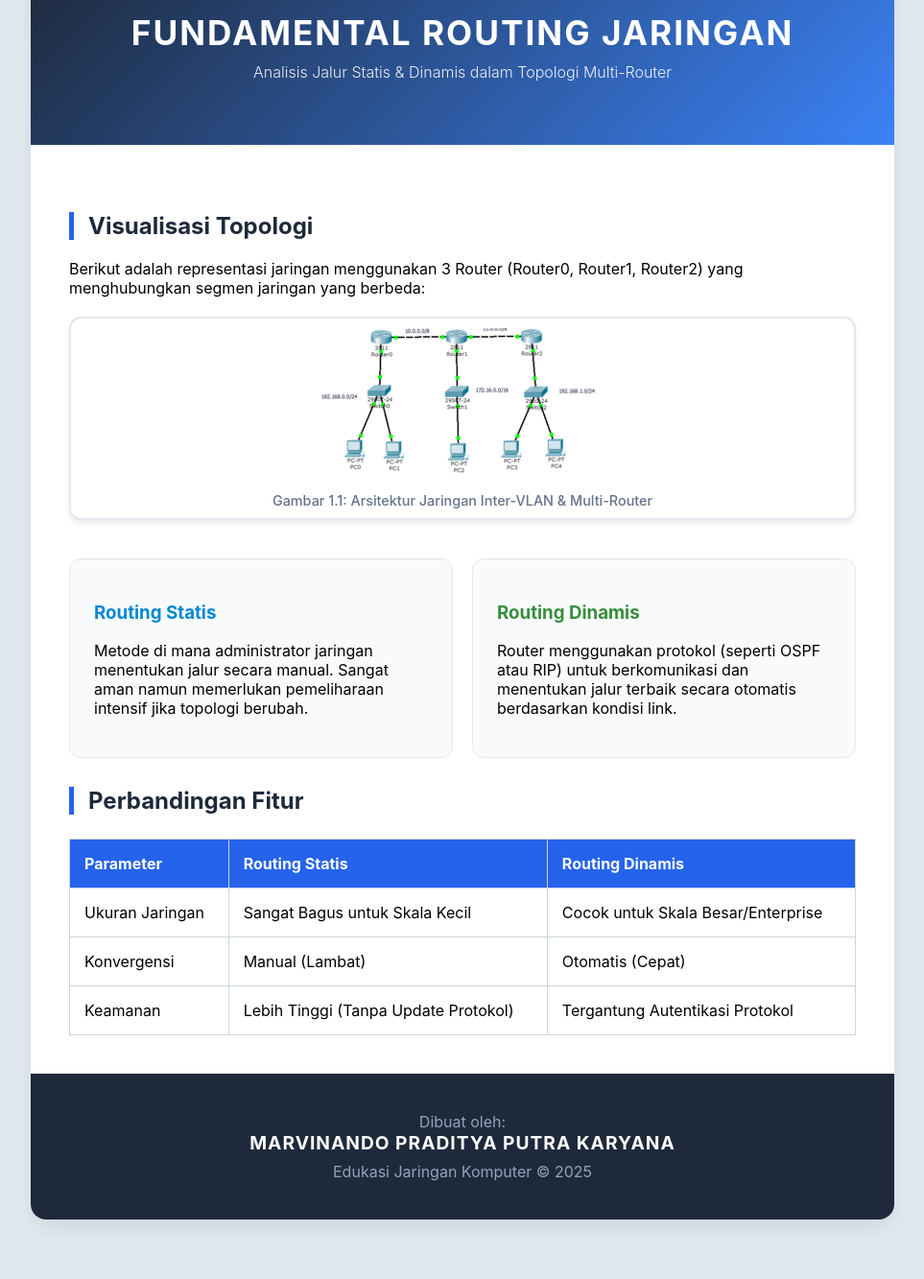
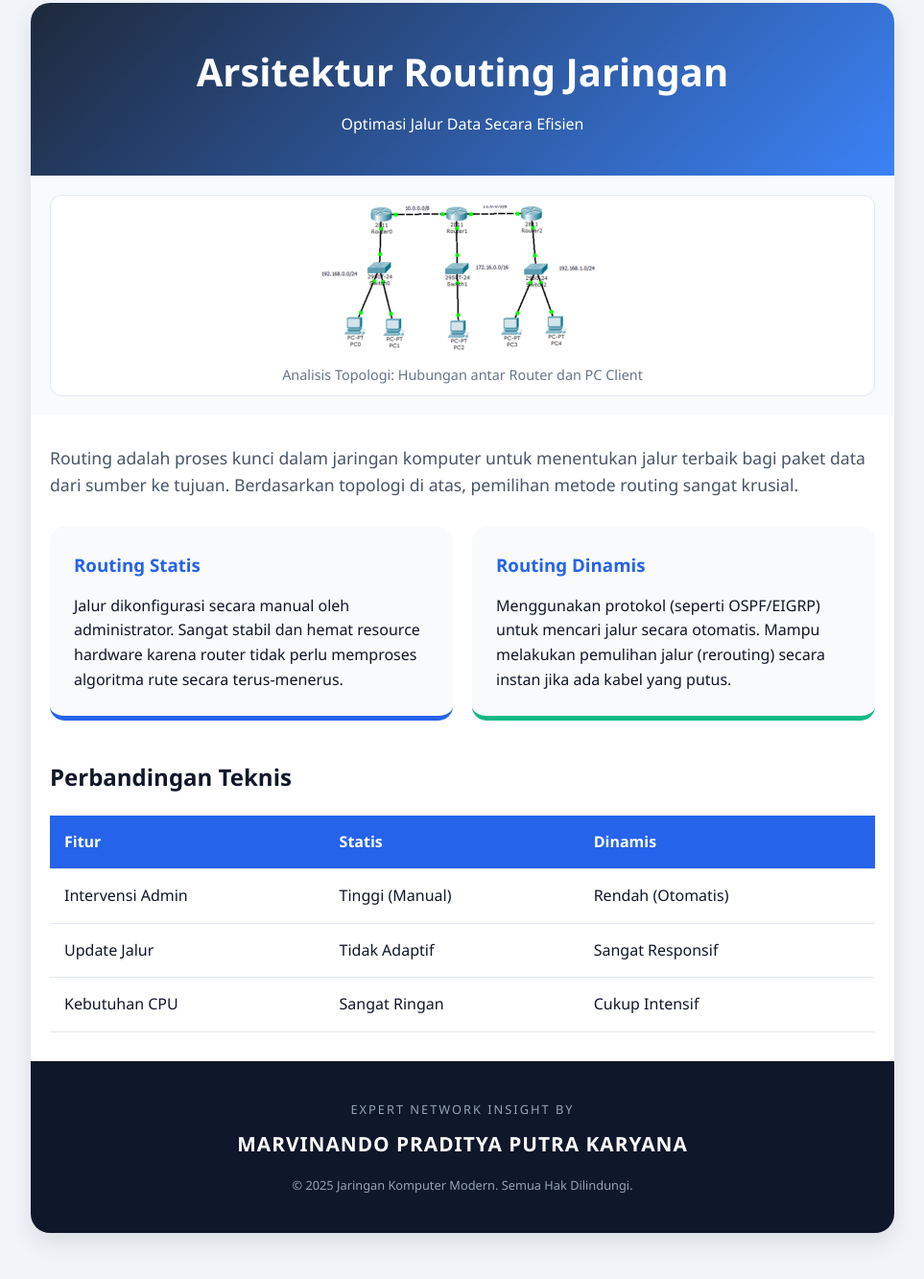
Before and after one commit to MrVinxi/mystore, a plain HTML site: page tugas-pak-adit/index.html in a window 1280 px wide. Shown: the part 57-1390 px from the top of the page at 96% size, without its empty margins (158-1121 px from the left). Before the commit the page ends 1348 px from the top, so only its background shows below. Drawn offline with Linux system fonts and the light colour scheme.

Commit message:
Update index.html

```diff
--- a/tugas-pak-adit/index.html
+++ b/tugas-pak-adit/index.html
@@ -5,116 +5,130 @@
     <meta name="viewport" content="width=device-width, initial-scale=1.0">
     <title>Routing Mastery - Marvinando Praditya</title>
     <style>
+        /* Modern Reset & Variables */
         :root {
             --primary: #2563eb;
-            --secondary: #64748b;
-            --dark: #1e293b;
-            --light: #f8fafc;
-            --accent: #3b82f6;
+            --dark: #0f172a;
+            --slate: #475569;
+            --bg: #f1f5f9;
+            --white: #ffffff;
+        }
+
+        * {
+            box-sizing: border-box;
+            margin: 0;
+            padding: 0;
         }
 
         body {
-            font-family: 'Inter', system-ui, -apple-system, sans-serif;
-            background-color: #e2e8f0;
-            margin: 0;
-            padding: 20px;
-            display: flex;
-            justify-content: center;
+            font-family: 'Segoe UI', Roboto, Helvetica, Arial, sans-serif;
+            background-color: var(--bg);
+            color: var(--dark);
+            line-height: 1.6;
+            padding: 10px; /* Padding kecil untuk layar HP */
         }
 
-        .container {
-            background: white;
+        /* Container Utama Responsif */
+        .main-container {
             max-width: 900px;
-            width: 100%;
-            border-radius: 16px;
-            box-shadow: 0 10px 25px -5px rgba(0, 0, 0, 0.1);
+            margin: 20px auto;
+            background: var(--white);
+            border-radius: 20px;
             overflow: hidden;
+            box-shadow: 0 10px 25px rgba(0,0,0,0.1);
         }
 
-        .header-section {
+        /* Header Adaptif */
+        header {
             background: linear-gradient(135deg, #1e293b 0%, #3b82f6 100%);
             color: white;
-            padding: 50px 20px;
+            padding: 40px 20px;
             text-align: center;
         }
 
-        .header-section h1 {
-            margin: 0;
-            font-size: 2.2rem;
-            text-transform: uppercase;
-            letter-spacing: 2px;
+        header h1 {
+            font-size: clamp(1.5rem, 5vw, 2.5rem); /* Ukuran teks fleksibel */
+            margin-bottom: 10px;
         }
 
-        .header-section p {
-            opacity: 0.9;
-            margin-top: 10px;
-            font-weight: 300;
+        /* Area Gambar Responsif */
+        .image-section {
+            padding: 20px;
+            text-align: center;
+            background: #f8fafc;
         }
 
-        .content {
-            padding: 40px;
+        .img-wrapper {
+            background: white;
+            padding: 10px;
+            border-radius: 12px;
+            border: 1px solid #e2e8f0;
+            display: inline-block;
+            width: 100%;
         }
 
-        /* Styling Frame Gambar */
-        .topology-image-container {
-            margin: 20px 0 40px 0;
-            background: #ffffff;
-            border: 2px solid #e2e8f0;
-            border-radius: 12px;
-            padding: 10px;
-            box-shadow: 0 4px 6px -1px rgba(0, 0, 0, 0.1);
-            text-align: center;
+        .img-wrapper img {
+            max-width: 100%;
+            height: auto;
+            border-radius: 8px;
+            display: block;
+            margin: 0 auto;
         }
 
-        .topology-image-container img {
-            max-width: 100%;
-            height: auto;
-            border-radius: 6px;
-            transition: transform 0.3s ease;
+        /* Konten Utama */
+        .content-body {
+            padding: 30px 20px;
         }
 
-        .topology-image-container img:hover {
-            transform: scale(1.02);
+        .description {
+            margin-bottom: 30px;
+            font-size: 1.1rem;
+            color: var(--slate);
         }
 
-        .image-label {
-            margin-top: 12px;
-            font-size: 0.9rem;
-            color: var(--secondary);
-            font-weight: 500;
+        /* Grid System: 1 Kolom di HP, 2 Kolom di Desktop */
+        .routing-grid {
+            display: grid;
+            grid-template-columns: 1fr; /* Default HP */
+            gap: 20px;
+            margin-bottom: 40px;
         }
 
-        h2 {
-            color: var(--dark);
-            border-left: 5px solid var(--primary);
-            padding-left: 15px;
-            margin-top: 30px;
+        @media (min-width: 768px) {
+            .routing-grid {
+                grid-template-columns: 1fr 1fr; /* Desktop mode */
+            }
+            body { padding: 40px 20px; }
         }
 
-        .grid {
-            display: grid;
-            grid-template-columns: 1fr 1fr;
-            gap: 20px;
-            margin-top: 20px;
+        .card {
+            padding: 25px;
+            border-radius: 15px;
+            border-bottom: 5px solid var(--primary);
+            background: #f8fafc;
         }
 
-        .box {
-            padding: 25px;
-            border-radius: 12px;
-            background: #f8fafc;
-            border: 1px solid #e2e8f0;
+        .card h3 {
+            margin-bottom: 15px;
+            color: var(--primary);
+        }
+
+        /* Tabel Responsif */
+        .table-container {
+            overflow-x: auto; /* Scroll horizontal jika tabel terlalu lebar di HP */
+            margin-top: 20px;
         }
 
         table {
             width: 100%;
             border-collapse: collapse;
-            margin-top: 25px;
+            min-width: 500px; /* Menjaga tabel tetap terbaca */
         }
 
         th, td {
             padding: 15px;
-            border: 1px solid #cbd5e1;
             text-align: left;
+            border-bottom: 1px solid #e2e8f0;
         }
 
         th {
@@ -122,89 +136,98 @@
             color: white;
         }
 
-        .credit-footer {
+        /* Credit Footer */
+        footer {
             background: var(--dark);
             color: #94a3b8;
             padding: 40px 20px;
             text-align: center;
         }
 
-        .credit-footer strong {
-            color: white;
+        footer strong {
+            color: var(--white);
             display: block;
-            font-size: 1.2rem;
-            margin-bottom: 8px;
+            font-size: 1.3rem;
+            margin-top: 10px;
             letter-spacing: 1px;
         }
 
-        @media (max-width: 600px) {
-            .grid { grid-template-columns: 1fr; }
-            .header-section h1 { font-size: 1.6rem; }
+        .tagline {
+            font-size: 0.8rem;
+            text-transform: uppercase;
+            letter-spacing: 2px;
+            margin-bottom: 5px;
+            display: block;
         }
     </style>
 </head>
 <body>
 
-<div class="container">
-    <div class="header-section">
-        <h1>Fundamental Routing Jaringan</h1>
-        <p>Analisis Jalur Statis & Dinamis dalam Topologi Multi-Router</p>
-    </div>
+<div class="main-container">
+    <header>
+        <h1>Arsitektur Routing Jaringan</h1>
+        <p>Optimasi Jalur Data Secara Efisien</p>
+    </header>
 
-    <div class="content">
-        <h2>Visualisasi Topologi</h2>
-        <p>Berikut adalah representasi jaringan menggunakan 3 Router (Router0, Router1, Router2) yang menghubungkan segmen jaringan yang berbeda:</p>
-
-        <div class="topology-image-container">
-            <img src="routing1.png" alt="Topologi Routing Jaringan">
-            <div class="image-label">Gambar 1.1: Arsitektur Jaringan Inter-VLAN & Multi-Router</div>
-        </div>
-
-        <div class="grid">
-            <div class="box">
-                <h3 style="color: #0288d1;">Routing Statis</h3>
-                <p>Metode di mana administrator jaringan menentukan jalur secara manual. Sangat aman namun memerlukan pemeliharaan intensif jika topologi berubah.</p>
-            </div>
-            <div class="box">
-                <h3 style="color: #388e3c;">Routing Dinamis</h3>
-                <p>Router menggunakan protokol (seperti OSPF atau RIP) untuk berkomunikasi dan menentukan jalur terbaik secara otomatis berdasarkan kondisi link.</p>
+    <div class="image-section">
+        <div class="img-wrapper">
+            <img src="routing1.png" alt="Topologi Jaringan Routing">
+            <p style="margin-top:10px; font-size: 0.9rem; color: #64748b;">Analisis Topologi: Hubungan antar Router dan PC Client</p>
         </div>
     </div>
 
-        <h2>Perbandingan Fitur</h2>
+    <div class="content-body">
+        <div class="description">
+            Routing adalah proses kunci dalam jaringan komputer untuk menentukan jalur terbaik bagi paket data dari sumber ke tujuan. Berdasarkan topologi di atas, pemilihan metode routing sangat krusial.
+        </div>
+
+        <div class="routing-grid">
+            <div class="card">
+                <h3>Routing Statis</h3>
+                <p>Jalur dikonfigurasi secara manual oleh administrator. Sangat stabil dan hemat resource hardware karena router tidak perlu memproses algoritma rute secara terus-menerus.</p>
+            </div>
+            <div class="card" style="border-bottom-color: #10b981;">
+                <h3>Routing Dinamis</h3>
+                <p>Menggunakan protokol (seperti OSPF/EIGRP) untuk mencari jalur secara otomatis. Mampu melakukan pemulihan jalur (rerouting) secara instan jika ada kabel yang putus.</p>
+            </div>
+        </div>
+
+        <h2>Perbandingan Teknis</h2>
+        <div class="table-container">
             <table>
                 <thead>
                     <tr>
-                    <th>Parameter</th>
-                    <th>Routing Statis</th>
-                    <th>Routing Dinamis</th>
+                        <th>Fitur</th>
+                        <th>Statis</th>
+                        <th>Dinamis</th>
                     </tr>
                 </thead>
                 <tbody>
                     <tr>
-                    <td>Ukuran Jaringan</td>
-                    <td>Sangat Bagus untuk Skala Kecil</td>
-                    <td>Cocok untuk Skala Besar/Enterprise</td>
+                        <td>Intervensi Admin</td>
+                        <td>Tinggi (Manual)</td>
+                        <td>Rendah (Otomatis)</td>
                     </tr>
                     <tr>
-                    <td>Konvergensi</td>
-                    <td>Manual (Lambat)</td>
-                    <td>Otomatis (Cepat)</td>
+                        <td>Update Jalur</td>
+                        <td>Tidak Adaptif</td>
+                        <td>Sangat Responsif</td>
                     </tr>
                     <tr>
-                    <td>Keamanan</td>
-                    <td>Lebih Tinggi (Tanpa Update Protokol)</td>
-                    <td>Tergantung Autentikasi Protokol</td>
+                        <td>Kebutuhan CPU</td>
+                        <td>Sangat Ringan</td>
+                        <td>Cukup Intensif</td>
                     </tr>
                 </tbody>
             </table>
         </div>
+    </div>
 
-    <div class="credit-footer">
-        Dibuat oleh:
+    <footer>
+        <span class="tagline">Expert Network Insight by</span>
         <strong>MARVINANDO PRADITYA PUTRA KARYANA</strong>
-        Edukasi Jaringan Komputer &copy; 2025
-    </div>
+        <p style="margin-top: 15px; font-size: 0.8rem;">&copy; 2025 Jaringan Komputer Modern. Semua Hak Dilindungi.</p>
+    </footer>
 </div>
 
 </body>
```
Lines whose indentation alone changed are shown as unchanged.
